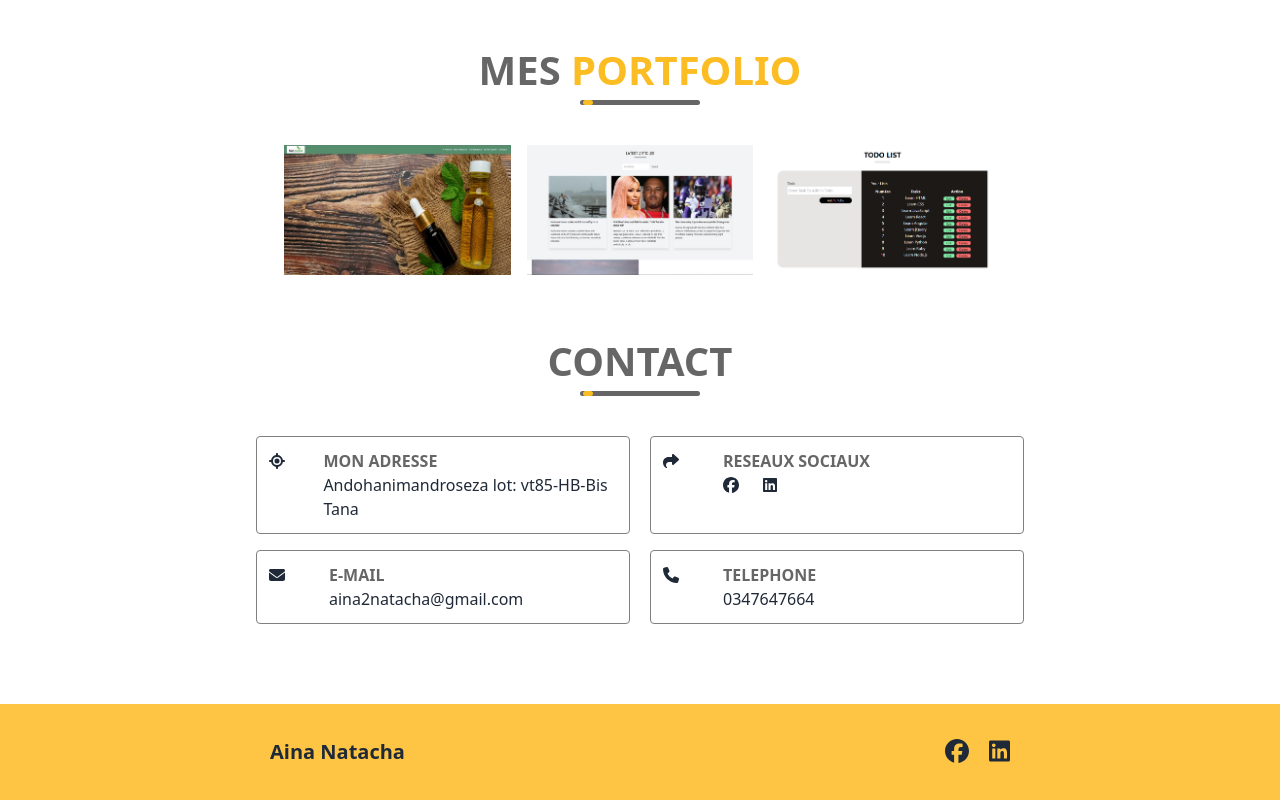
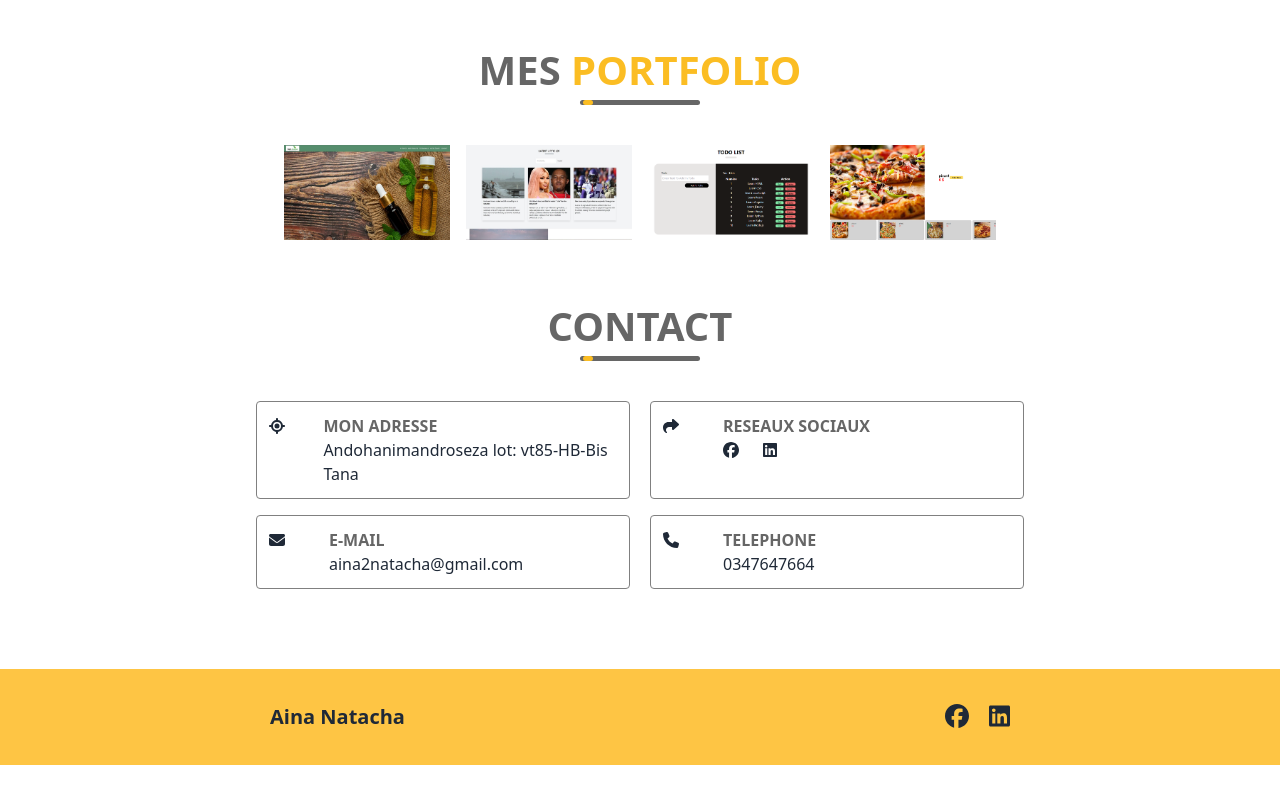
Before and after one commit to ainanatacha22/portfolio, a React (Create React App) app: page / in a window 1280 px wide. Shown: the part 2494-3294 px from the top of the page. After the commit the page ends 3259 px from the top, so only its background shows below. Built offline with nearby package versions, Linux system fonts and the light colour scheme.

Commit message:
add pizza projet

```diff
--- a/src/components/MyPortfolio.js
+++ b/src/components/MyPortfolio.js
@@ -4,6 +4,7 @@ import Projet from './Projet'
 import ravimaintso from '../assets/ravimaintso.jpg'
 import blog from '../assets/blog.jpg'
 import todo from '../assets/todo.png'
+import pizza from '../assets/pizza.png'
 
 
 export default function MyPortfolio() {
@@ -18,6 +19,7 @@ export default function MyPortfolio() {
                     <Projet image={ravimaintso} text='HUILE ESSENTIELLE' url="https://ainanatacha22.github.io/ravitsara/"/>
                     <Projet image={blog} text='BLOG' url="https://myblognat.netlify.app/"/>
                     <Projet image={todo} text='TODO LIST' url=" https://todolist-nat.netlify.app/"/>
+                    <Projet image={pizza} text='PIZZA' url="https://ainanatacha22.github.io/ventepizza/" />
                 </div>
             </div>
         </div>
```
Also changed, not shown: src/assets/pizza.png (added).
